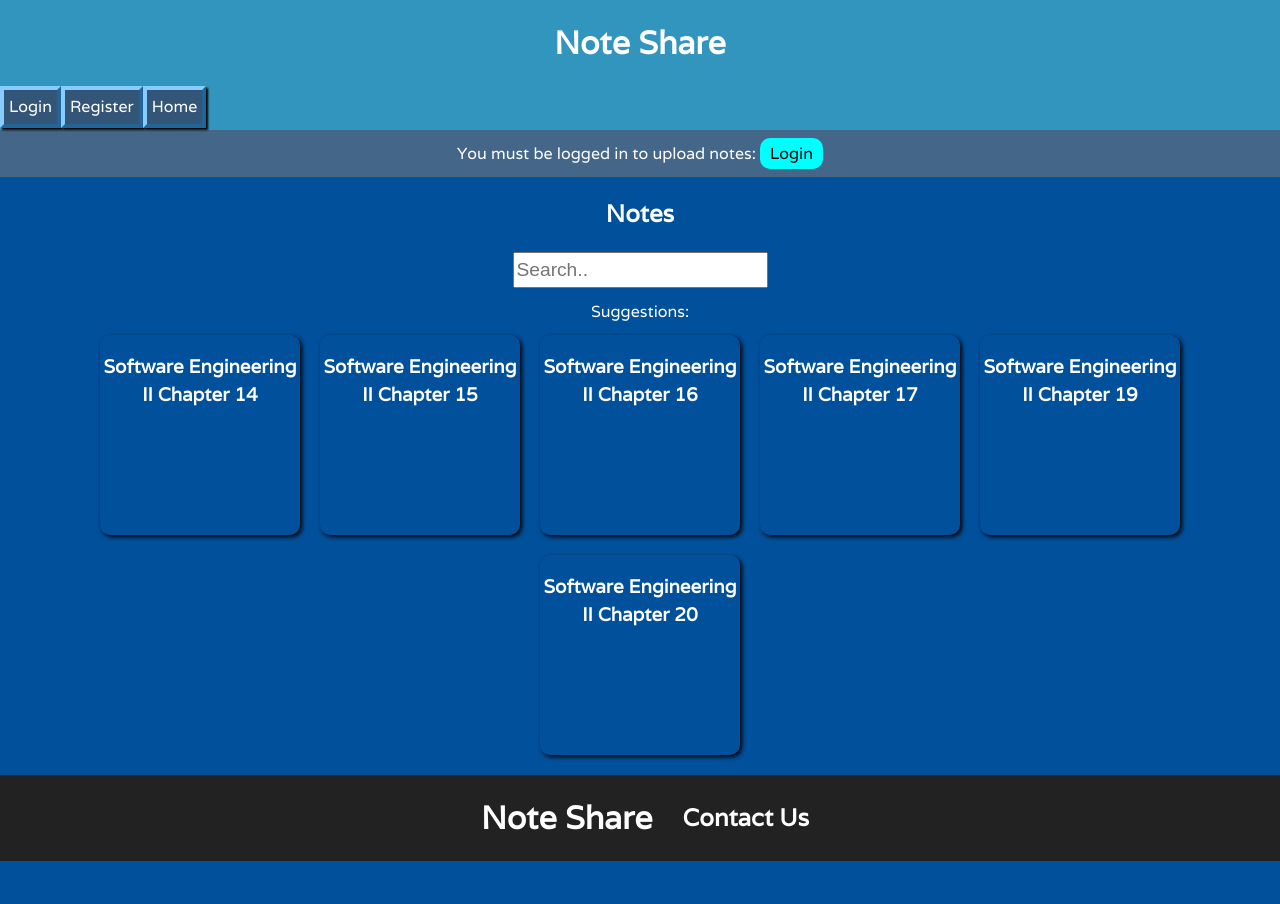
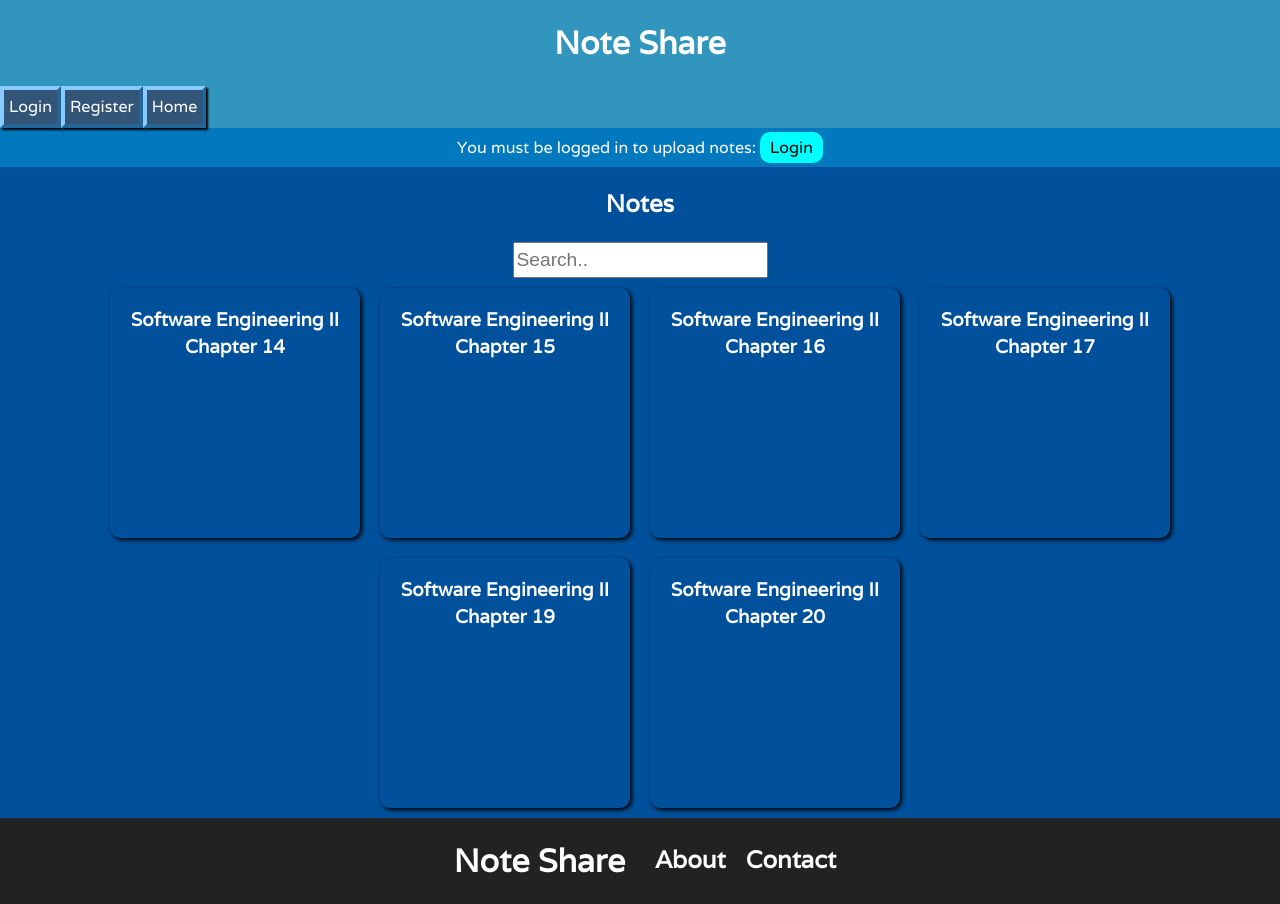
Before and after one commit to Damon-Teichroeb/note-share, a PHP site: page /upload.php in a window 1280 px wide. Before the commit the page ends 861 px from the top, so only its background shows below. Run offline with PHP 8.4, Linux system fonts and the light colour scheme; data comes from the database, SQL or seed files in the repository.

Commit message:
Add files via upload

```diff
--- a/note_share/browse-notes.php
+++ b/note_share/browse-notes.php
@@ -1,37 +1,8 @@
 <section class="flex-notes">
   <h1>Notes</h1>
-  <input style="height: 30px; font-size: 1.2em;" type="text" name="search" onkeyup="showNotes(this.value)" placeholder="Search..">
-  <p>Suggestions: <span id="note-hint"></span></p>
-  <div class="notes">
-    <?php
-    $object = $dbh->query("SELECT notes_id, notes_name FROM notes;");
-    while($note = $object->fetch_row())
-      $notes[] = $note;
-
-    if(isset($notes))
-    {
-      foreach($notes as $note)
-      {
-        echo
-        "
-        <div onclick=\"location.search='?note=".$note[0].$note[1].".pdf'\" style=\"cursor: pointer;\">
-          <h3>".$note[1]."</h3>
-        </div>
-        ";
-      }
-      unset($notes);
-    }
-    ?>
-  </div>
+  <input style="height: 30px; font-size: 1.2em;" type="text" name="search" onkeyup="listNotes(this.value)" placeholder="Search..">
+  <div class="notes" id="notes"></div>
 </section>
 
-<?php
-if (isset($_GET['note']))
-{
-  ?>
-  <section class="note-preview">
-    <iframe src="notes/<?php echo $_GET['note'];?>" width="80%" height="800"></iframe>
-  </section>
-  <?php
-}
-?>
+<section class="note-preview" id="note-preview">
+</section>
--- a/note_share/footer.php
+++ b/note_share/footer.php
@@ -1,7 +1,10 @@
   <footer class="flex-footer">
     <a href="index.php"><h1>Note Share</h1></a>
-    <div id="contact-us">
-      <h2 class="a" onclick="showContactInfo()">Contact Us</h2>
+    <div id="about">
+      <h2 class="a" onclick="location.assign('about.php');">About</h2>
+    </div>
+    <div id="contact">
+      <h2 class="a" onclick="showContactInfo()">Contact</h2>
     </div>
   </footer>
   <script src="scripts/main.js"></script>
--- a/note_share/header.php
+++ b/note_share/header.php
@@ -18,7 +18,7 @@ else
   <link rel="stylesheet" href="https://fonts.googleapis.com/css2?family=Varela&display=swap">
   <meta name="viewport" content="width=device-width, initial-scale=1.0">
 </head>
-<body>
+<body onload="listNotes('');"> <!-- This onload is for browse-notes.php -->
   <header>
     <h1><a href="index.php">Note Share</a></h1>
     <section class="flex-nav">
@@ -55,6 +55,9 @@ else
         {
           case 'success':
             echo "<p class=\"success\">You have successfully logged into your account!</p>";
+            break;
+          case 'logout':
+            echo "<p class=\"success\">You have successfully logged out of your account!</p>";
         }
       ?>
     </section>
--- /dev/null
+++ b/note_share/includes/contact.inc.html
@@ -0,0 +1,3 @@
+<h3>Damon Teichroeb</h3>
+<address>250 Brent Lane<br>Pensacola, FL 32503-2267<br>#1755</address>
+<a href="mailto:damon.teich@outlook.com">damon.teich@outlook.com</a>
--- a/note_share/includes/logout.inc.php
+++ b/note_share/includes/logout.inc.php
@@ -3,6 +3,6 @@ session_start();
 unset($_SESSION['email']);
 session_destroy();
 
-header('Location: ../index.php');
+header('Location: ../index.php?login=logout');
 exit;
 ?>
--- /dev/null
+++ b/note_share/includes/note-preview.inc.php
@@ -0,0 +1 @@
+<iframe src="notes/<?php echo $_GET['note'];?>" width="85%" height="800"></iframe>
--- a/note_share/includes/search.inc.php
+++ b/note_share/includes/search.inc.php
@@ -1,61 +1,33 @@
 <?php
-$a[] = "Anna";
-$a[] = "Brittany";
-$a[] = "Cinderella";
-$a[] = "Diana";
-$a[] = "Eva";
-$a[] = "Fiona";
-$a[] = "Gunda";
-$a[] = "Hege";
-$a[] = "Inga";
-$a[] = "Johanna";
-$a[] = "Kitty";
-$a[] = "Linda";
-$a[] = "Nina";
-$a[] = "Ophelia";
-$a[] = "Petunia";
-$a[] = "Amanda";
-$a[] = "Raquel";
-$a[] = "Cindy";
-$a[] = "Doris";
-$a[] = "Eve";
-$a[] = "Evita";
-$a[] = "Sunniva";
-$a[] = "Tove";
-$a[] = "Unni";
-$a[] = "Violet";
-$a[] = "Liza";
-$a[] = "Elizabeth";
-$a[] = "Ellen";
-$a[] = "Wenche";
-$a[] = "Vicky";
+include 'dbh.inc.php';
 
-// get the search parameter from URL
-$search = $_GET['search'];
+$search = $dbh->real_escape_string($_GET['search']);
 
-$hint = "";
+if(empty($search))
+{
+  $object = $dbh->query("SELECT * FROM notes;");
+}
+else
+{
+  $object = $dbh->query("SELECT * FROM notes
+                         WHERE notes_name REGEXP '$search'
+                         OR notes_course_name REGEXP '$search'
+                         OR notes_teacher REGEXP '$search';");
+}
+while($note = $object->fetch_row())
+  $notes[] = $note;
 
-// lookup all hints from array if $search is different from ""
-if ($search !== "")
+if(isset($notes))
 {
-  $search = strtolower($search);
-  $len=strlen($search);
-  foreach($a as $name)
+  foreach($notes as $note)
   {
-    if (stristr($search, substr($name, 0, $len)))
-    {
-      if ($hint === "")
-      {
-        $hint = $name;
-      }
-      else
-      {
-        $hint .= ", $name";
-      }
-    }
+    echo
+    "
+    <div onclick=\"showNote('".$note[1].$note[2].".pdf');\" style=\"cursor: pointer;\">
+      <h3>".$note[2]."</h3>
+    </div>
+    ";
   }
+  unset($notes);
 }
-
-// Output "no suggestion" if no hint was found or output correct values
-echo $hint === "" ? "no suggestion" : $hint;
 ?>
--- a/note_share/styles/main.css
+++ b/note_share/styles/main.css
@@ -15,7 +15,7 @@ h1 {
 
 p {
   margin: 0 auto;
-  padding: 12px 0 2px 0;
+  padding: 8px 0;
 }
 
 body {
@@ -25,9 +25,8 @@ body {
 }
 
 section {
-  background: #468;
+  background: rgb(2, 121, 190);
   text-align: center;
-  padding-bottom: 10px;
 }
 
 footer {
@@ -96,7 +95,6 @@ a:hover, .a:hover {
   display: flex;
   flex-direction: row;
   align-items: center;
-  padding: 0 0 2px 0;
 }
 
 .flex-container {
@@ -132,6 +130,7 @@ a:hover, .a:hover {
   justify-content: center;
   align-items: center;
 }
+
 .notes {
   display: flex;
   flex-flow: row wrap;
@@ -142,8 +141,8 @@ a:hover, .a:hover {
 .notes div {
   text-align: center;
   background:inherit;
-  width: 200px;
-  height: 200px;
+  width: 250px;
+  height: 250px;
   margin: 10px;
   border-radius: 10px;
   box-shadow: 2px 2px 4px rgb(0, 0, 0);
```
Also changed, not shown: note_share/about.php (added, +11 -0 lines), note_share/scripts/main.js (+30 -23 lines).
